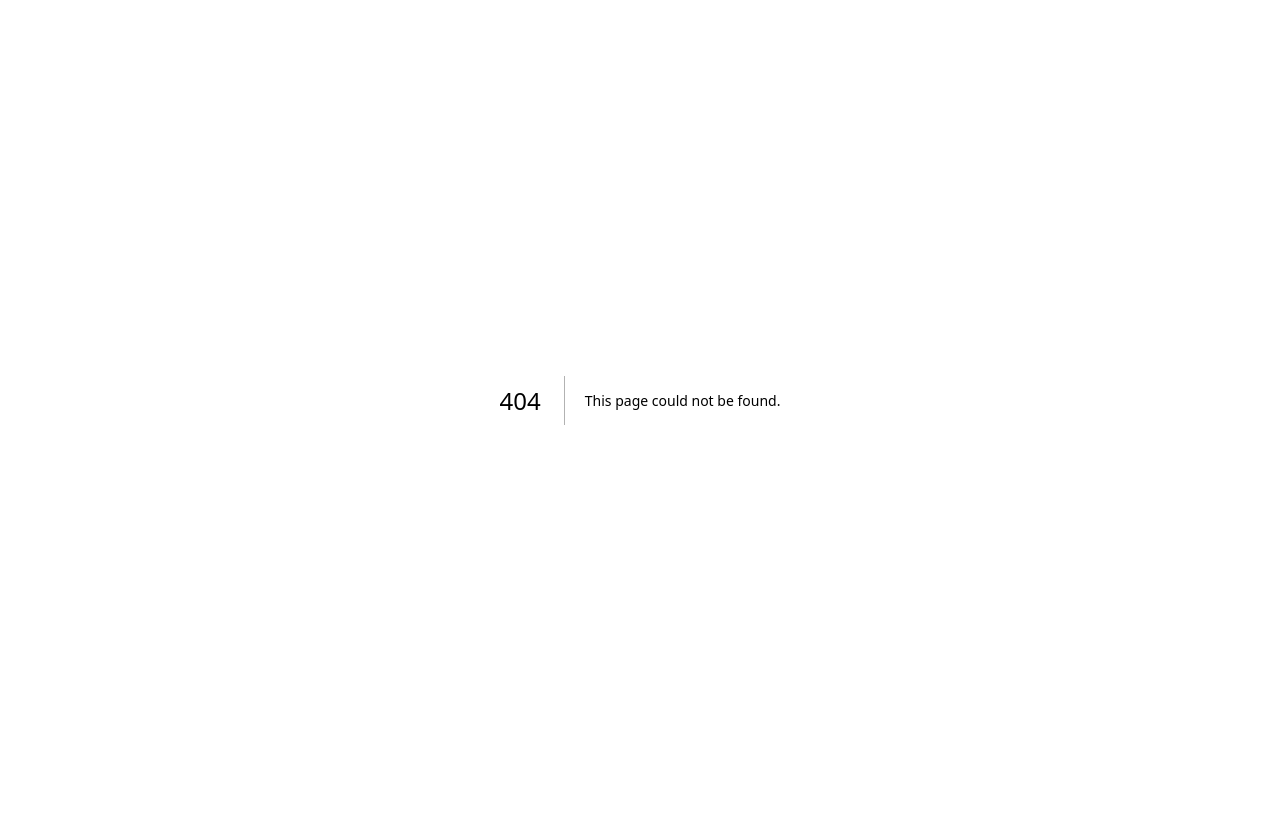
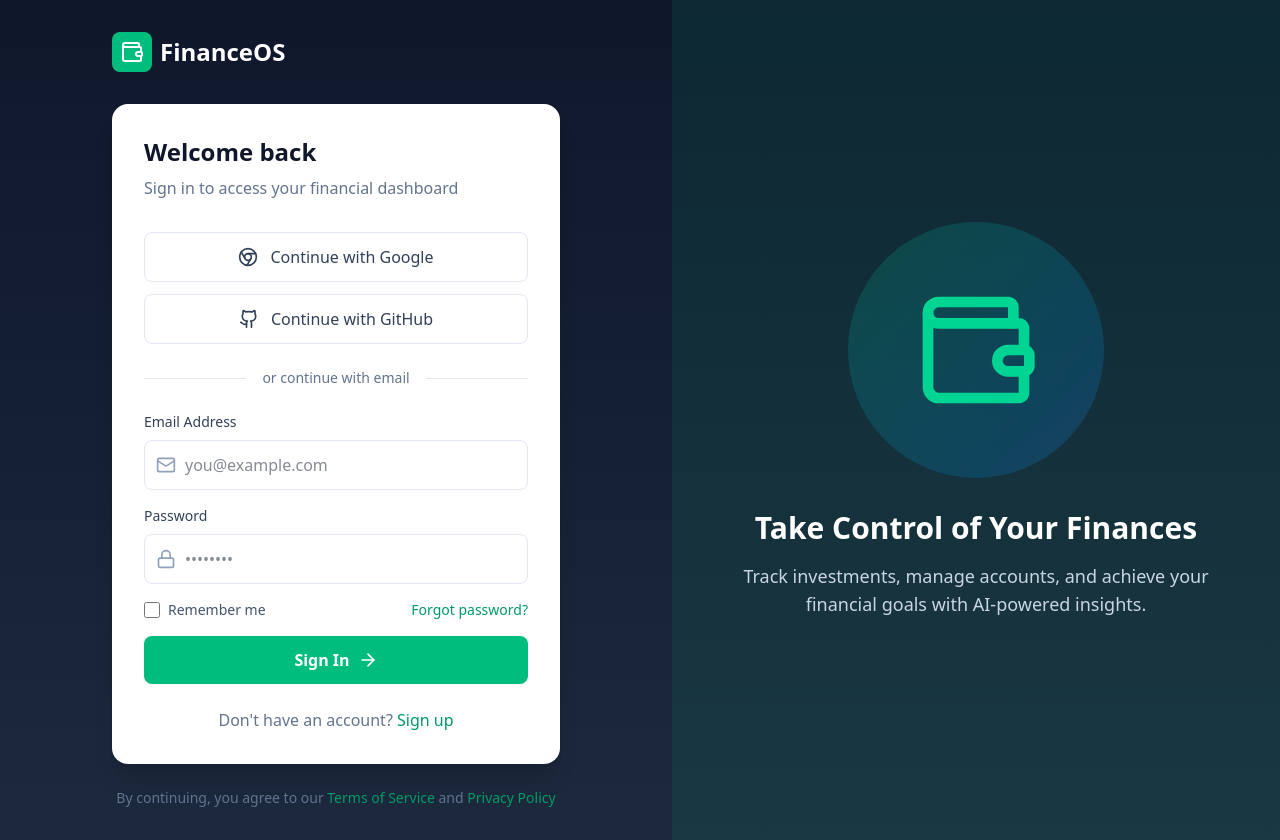
Before and after one commit to bdervishi/FinaceOS, a Next.js app: page /login in a window 1280 px wide. Before the commit this address had no page. Before the commit the page ends 800 px from the top, so only its background shows below. Built offline with nearby package versions, Linux system fonts and the light colour scheme.

Commit message:
Add Auth0 authentication: login page, sidebar user profile, auth routes

```diff
--- /dev/null
+++ b/src/app/api/auth/[auth0]/route.ts
@@ -0,0 +1,16 @@
+import { handleAuth, handleLogin, handleLogout, handleCallback } from '@auth0/nextjs-auth0';
+
+export const GET = handleAuth({
+  login: handleLogin({
+    returnTo: '/dashboard',
+  }),
+  logout: handleLogout({
+    returnTo: '/',
+  }),
+  callback: handleCallback({
+    afterCallback: async (req, session) => {
+      // Optionally sync user to Supabase here
+      return session;
+    },
+  }),
+});
--- a/src/app/dashboard/layout.tsx
+++ b/src/app/dashboard/layout.tsx
@@ -1,13 +1,17 @@
+import { getSession } from '@auth0/nextjs-auth0'
 import Sidebar from '@/components/Sidebar'
 
-export default function DashboardLayout({
+export default async function DashboardLayout({
   children,
 }: {
   children: React.ReactNode
 }) {
+  const session = await getSession()
+  const user = session?.user
+
   return (
     <div className="flex h-screen bg-slate-100">
-      <Sidebar />
+      <Sidebar user={user} />
       <main className="flex-1 overflow-auto">
         {children}
       </main>
--- /dev/null
+++ b/src/app/login/page.tsx
@@ -0,0 +1,170 @@
+'use client'
+
+import { useState } from 'react'
+import Link from 'next/link'
+import { Wallet, ArrowRight, Mail, Lock, User, Github, Chrome } from 'lucide-react'
+
+export default function LoginPage() {
+  const [isLogin, setIsLogin] = useState(true)
+  const [email, setEmail] = useState('')
+  const [password, setPassword] = useState('')
+  const [name, setName] = useState('')
+
+  const handleSubmit = (e: React.FormEvent) => {
+    e.preventDefault()
+    // Redirect to Auth0
+    window.location.href = '/api/auth/login'
+  }
+
+  return (
+    <div className="min-h-screen bg-gradient-to-b from-slate-900 to-slate-800 flex">
+      {/* Left Side - Form */}
+      <div className="flex-1 flex items-center justify-center p-8">
+        <div className="w-full max-w-md">
+          {/* Logo */}
+          <Link href="/" className="flex items-center gap-2 mb-8">
+            <div className="flex h-10 w-10 items-center justify-center rounded-lg bg-emerald-500">
+              <Wallet className="h-6 w-6 text-white" />
+            </div>
+            <span className="text-2xl font-bold text-white">FinanceOS</span>
+          </Link>
+
+          {/* Form */}
+          <div className="bg-white rounded-2xl p-8 shadow-xl">
+            <h1 className="text-2xl font-bold text-slate-900 mb-2">
+              {isLogin ? 'Welcome back' : 'Create an account'}
+            </h1>
+            <p className="text-slate-500 mb-8">
+              {isLogin ? 'Sign in to access your financial dashboard' : 'Start your journey to financial freedom'}
+            </p>
+
+            {/* Social Login */}
+            <div className="space-y-3 mb-6">
+              <button
+                onClick={() => window.location.href = '/api/auth/login'}
+                className="w-full flex items-center justify-center gap-3 px-4 py-3 border border-slate-200 rounded-lg text-slate-700 hover:bg-slate-50 transition-colors"
+              >
+                <Chrome className="h-5 w-5" />
+                Continue with Google
+              </button>
+              <button
+                onClick={() => window.location.href = '/api/auth/login'}
+                className="w-full flex items-center justify-center gap-3 px-4 py-3 border border-slate-200 rounded-lg text-slate-700 hover:bg-slate-50 transition-colors"
+              >
+                <Github className="h-5 w-5" />
+                Continue with GitHub
+              </button>
+            </div>
+
+            <div className="flex items-center gap-4 mb-6">
+              <div className="flex-1 h-px bg-slate-200"></div>
+              <span className="text-sm text-slate-500">or continue with email</span>
+              <div className="flex-1 h-px bg-slate-200"></div>
+            </div>
+
+            {/* Email Form */}
+            <form onSubmit={handleSubmit} className="space-y-4">
+              {!isLogin && (
+                <div>
+                  <label className="block text-sm font-medium text-slate-700 mb-2">Full Name</label>
+                  <div className="relative">
+                    <User className="absolute left-3 top-1/2 transform -translate-y-1/2 h-5 w-5 text-slate-400" />
+                    <input
+                      type="text"
+                      value={name}
+                      onChange={(e) => setName(e.target.value)}
+                      placeholder="John Doe"
+                      className="w-full pl-10 pr-4 py-3 border border-slate-200 rounded-lg focus:outline-none focus:ring-2 focus:ring-emerald-500"
+                    />
+                  </div>
+                </div>
+              )}
+
+              <div>
+                <label className="block text-sm font-medium text-slate-700 mb-2">Email Address</label>
+                <div className="relative">
+                  <Mail className="absolute left-3 top-1/2 transform -translate-y-1/2 h-5 w-5 text-slate-400" />
+                  <input
+                    type="email"
+                    value={email}
+                    onChange={(e) => setEmail(e.target.value)}
+                    placeholder="you@example.com"
+                    className="w-full pl-10 pr-4 py-3 border border-slate-200 rounded-lg focus:outline-none focus:ring-2 focus:ring-emerald-500"
+                  />
+                </div>
+              </div>
+
+              <div>
+                <label className="block text-sm font-medium text-slate-700 mb-2">Password</label>
+                <div className="relative">
+                  <Lock className="absolute left-3 top-1/2 transform -translate-y-1/2 h-5 w-5 text-slate-400" />
+                  <input
+                    type="password"
+                    value={password}
+                    onChange={(e) => setPassword(e.target.value)}
+                    placeholder="••••••••"
+                    className="w-full pl-10 pr-4 py-3 border border-slate-200 rounded-lg focus:outline-none focus:ring-2 focus:ring-emerald-500"
+                  />
+                </div>
+              </div>
+
+              {isLogin && (
+                <div className="flex items-center justify-between">
+                  <label className="flex items-center gap-2 cursor-pointer">
+                    <input type="checkbox" className="w-4 h-4 rounded border-slate-300 text-emerald-500 focus:ring-emerald-500" />
+                    <span className="text-sm text-slate-600">Remember me</span>
+                  </label>
+                  <a href="#" className="text-sm text-emerald-600 hover:text-emerald-700 font-medium">
+                    Forgot password?
+                  </a>
+                </div>
+              )}
+
+              <button
+                type="submit"
+                className="w-full flex items-center justify-center gap-2 bg-emerald-500 hover:bg-emerald-600 text-white py-3 rounded-lg font-semibold transition-colors"
+              >
+                {isLogin ? 'Sign In' : 'Create Account'}
+                <ArrowRight className="h-5 w-5" />
+              </button>
+            </form>
+
+            {/* Toggle */}
+            <p className="text-center text-slate-500 mt-6">
+              {isLogin ? "Don't have an account? " : "Already have an account? "}
+              <button
+                onClick={() => setIsLogin(!isLogin)}
+                className="text-emerald-600 hover:text-emerald-700 font-medium"
+              >
+                {isLogin ? 'Sign up' : 'Sign in'}
+              </button>
+            </p>
+          </div>
+
+          {/* Terms */}
+          <p className="text-center text-slate-500 text-sm mt-6">
+            By continuing, you agree to our{' '}
+            <a href="#" className="text-emerald-600 hover:underline">Terms of Service</a>
+            {' '}and{' '}
+            <a href="#" className="text-emerald-600 hover:underline">Privacy Policy</a>
+          </p>
+        </div>
+      </div>
+
+      {/* Right Side - Image/Gradient */}
+      <div className="hidden lg:flex flex-1 items-center justify-center bg-emerald-500/10">
+        <div className="text-center px-12">
+          <div className="w-64 h-64 mx-auto mb-8 bg-gradient-to-br from-emerald-500/20 to-blue-500/20 rounded-full flex items-center justify-center">
+            <Wallet className="h-32 w-32 text-emerald-400" />
+          </div>
+          <h2 className="text-3xl font-bold text-white mb-4">
+            Take Control of Your Finances
+          </h2>
+          <p className="text-slate-300 text-lg">
+            Track investments, manage accounts, and achieve your financial goals with AI-powered insights.
+          </p>
+        </div>
+      </div>
+    </div>
+  )
+}
--- a/src/app/page.tsx
+++ b/src/app/page.tsx
@@ -53,13 +53,13 @@ export default function Home() {
             </nav>
             <div className="flex items-center gap-4">
               <Link
-                href="/dashboard"
+                href="/login"
                 className="text-white hover:text-emerald-400 transition-colors font-medium"
               >
                 Sign In
               </Link>
               <Link
-                href="/dashboard"
+                href="/login"
                 className="bg-emerald-500 hover:bg-emerald-600 text-white px-4 py-2 rounded-lg font-medium transition-colors"
               >
                 Get Started
@@ -83,7 +83,7 @@ export default function Home() {
             </p>
             <div className="mt-10 flex flex-col sm:flex-row items-center justify-center gap-4">
               <Link
-                href="/dashboard"
+                href="/login"
                 className="w-full sm:w-auto bg-emerald-500 hover:bg-emerald-600 text-white px-8 py-4 rounded-lg font-semibold text-lg transition-colors flex items-center justify-center gap-2"
               >
                 Start Free Trial
@@ -195,9 +195,9 @@ export default function Home() {
           <p className="mt-4 text-lg text-slate-400">
             Join thousands of users who have already taken control of their finances with FinanceOS.
           </p>
-          <div className="mt-10">
+           <div className="mt-10">
             <Link
-              href="/dashboard"
+              href="/login"
               className="inline-flex items-center gap-2 bg-emerald-500 hover:bg-emerald-600 text-white px-8 py-4 rounded-lg font-semibold text-lg transition-colors"
             >
               Get Started Free
--- a/src/components/Sidebar.tsx
+++ b/src/components/Sidebar.tsx
@@ -2,7 +2,7 @@
 
 import Link from 'next/link'
 import { usePathname } from 'next/navigation'
-import { Home, PieChart, CreditCard, TrendingUp, Settings, LogOut, Wallet } from 'lucide-react'
+import { Home, PieChart, CreditCard, TrendingUp, Settings, LogOut, Wallet, User } from 'lucide-react'
 import { clsx } from 'clsx'
 
 const navigation = [
@@ -14,19 +14,32 @@ const navigation = [
   { name: 'Settings', href: '/dashboard/settings', icon: Settings },
 ]
 
-export default function Sidebar() {
+interface User {
+  name?: string | null
+  email?: string | null
+  picture?: string | null
+}
+
+interface SidebarProps {
+  user?: User
+}
+
+export default function Sidebar({ user }: SidebarProps) {
   const pathname = usePathname()
 
   return (
-    <div className="flex h-full w-64 flex-col bg-slate-900 text-white">
-      <div className="flex h-16 items-center gap-2 px-6">
-        <div className="flex h-8 w-8 items-center justify-center rounded-lg bg-emerald-500">
+    <div className="flex flex-col h-screen bg-slate-900 text-white w-64">
+      {/* Logo */}
+      <div className="flex items-center gap-2 px-6 py-5 border-b border-slate-800">
+        <div className="flex h-9 w-9 items-center justify-center rounded-lg bg-emerald-500">
           <Wallet className="h-5 w-5" />
         </div>
         <span className="text-xl font-bold">FinanceOS</span>
       </div>
 
-      <nav className="flex-1 space-y-1 px-3 py-4">
+      {/* Navigation */}
+      <nav className="flex-1 py-4 px-3 overflow-y-auto">
+        <div className="space-y-1">
           {navigation.map((item) => {
             const isActive = pathname === item.href
             return (
@@ -34,7 +47,7 @@ export default function Sidebar() {
                 key={item.name}
                 href={item.href}
                 className={clsx(
-                'flex items-center gap-3 rounded-lg px-3 py-2 text-sm font-medium transition-colors',
+                  'flex items-center gap-3 px-3 py-2.5 rounded-lg text-sm font-medium transition-colors',
                   isActive
                     ? 'bg-emerald-500/10 text-emerald-400'
                     : 'text-slate-400 hover:bg-slate-800 hover:text-white'
@@ -45,13 +58,39 @@ export default function Sidebar() {
               </Link>
             )
           })}
+        </div>
       </nav>
 
-      <div className="border-t border-slate-800 p-3">
-        <button className="flex w-full items-center gap-3 rounded-lg px-3 py-2 text-sm font-medium text-slate-400 hover:bg-slate-800 hover:text-white">
+      {/* User Profile */}
+      <div className="p-4 border-t border-slate-800">
+        <div className="flex items-center gap-3 px-3 py-2 rounded-lg bg-slate-800/50">
+          <div className="flex h-10 w-10 items-center justify-center rounded-full bg-emerald-500/20">
+            {user?.picture ? (
+              <img src={user.picture} alt={user.name || 'User'} className="h-10 w-10 rounded-full" />
+            ) : (
+              <User className="h-5 w-5 text-emerald-400" />
+            )}
+          </div>
+          <div className="flex-1 min-w-0">
+            <p className="text-sm font-medium text-white truncate">
+              {user?.name || 'Demo User'}
+            </p>
+            <p className="text-xs text-slate-400 truncate">
+              {user?.email || 'demo@financeos.app'}
+            </p>
+          </div>
+        </div>
+      </div>
+
+      {/* Logout */}
+      <div className="p-3 border-t border-slate-800">
+        <Link
+          href="/api/auth/logout"
+          className="flex items-center gap-3 px-3 py-2.5 rounded-lg text-sm font-medium text-slate-400 hover:bg-red-500/10 hover:text-red-400 transition-colors"
+        >
           <LogOut className="h-5 w-5" />
           Sign Out
-        </button>
+        </Link>
       </div>
     </div>
   )
```
Lines whose indentation alone changed are shown as unchanged.
